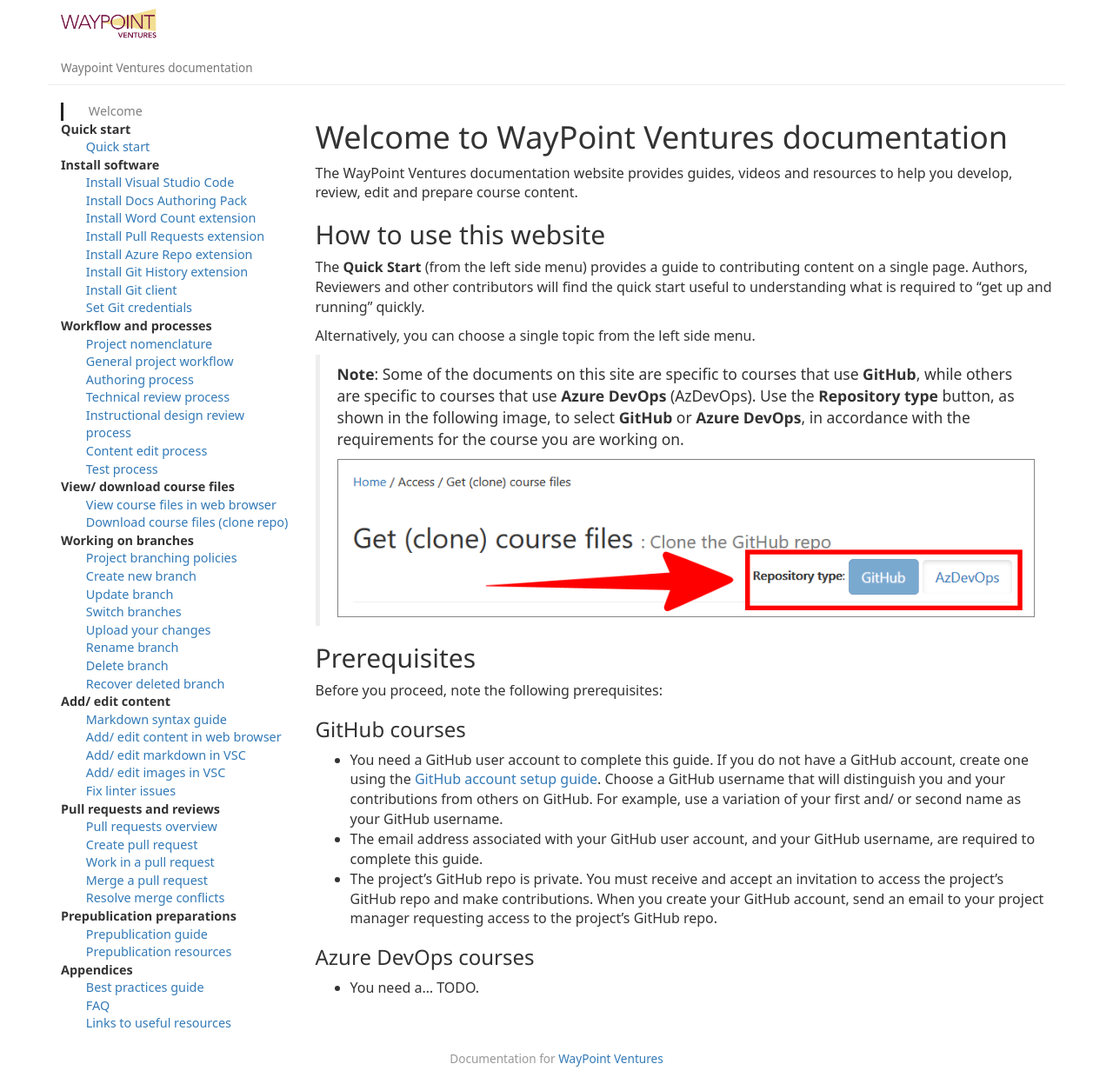
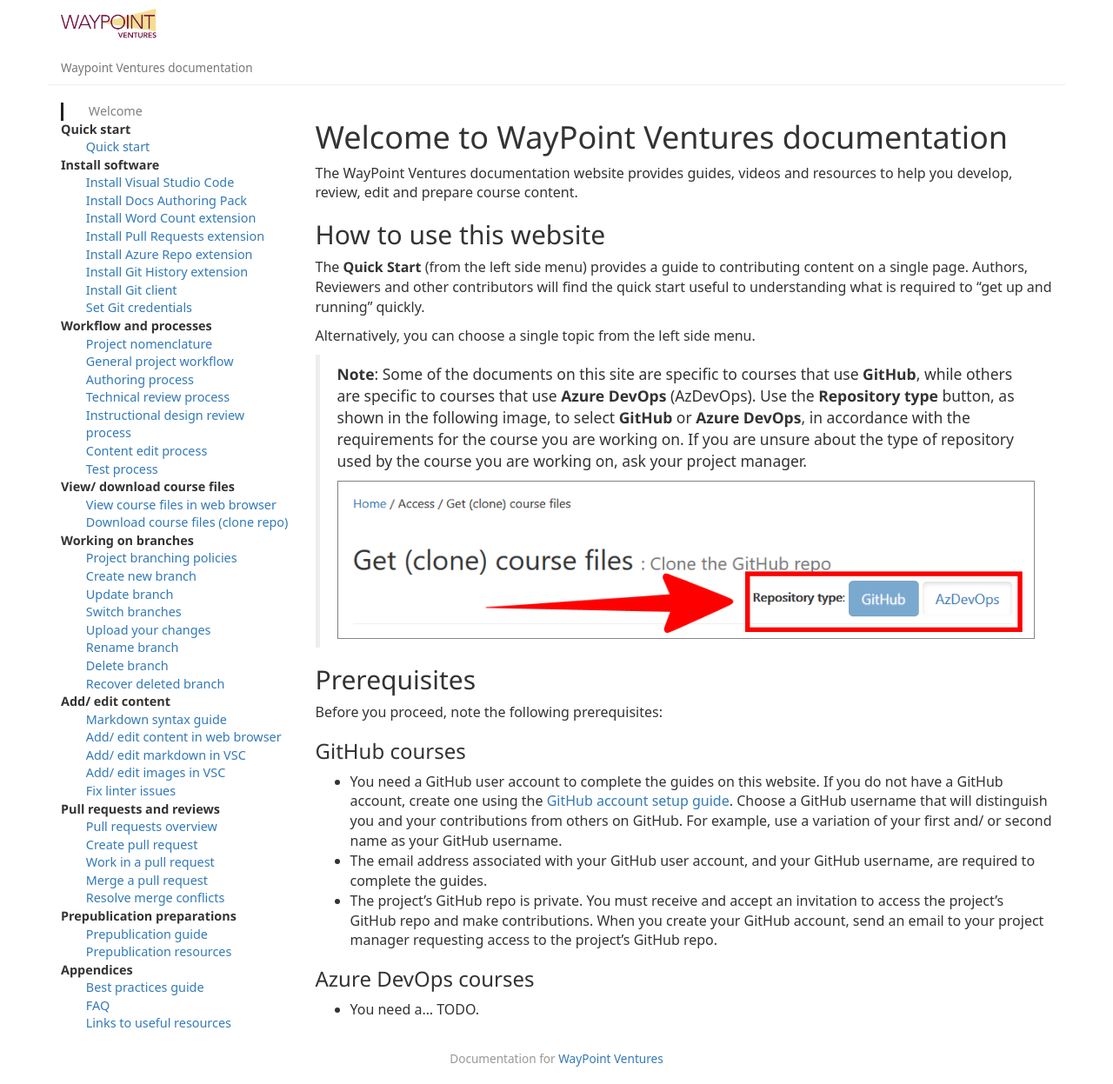
Before and after one commit to mkavana/docs, a Jekyll site: the page built from index.md, in a window 1280 px wide. Shown: the whole page at 87% size. Built offline with Jekyll 4.4.1, drawn with Linux system fonts in a browser that asks for light colours; some web fonts are replaced.

Commit message:
add clarity to index .md

```diff
--- a/index.md
+++ b/index.md
@@ -13,7 +13,7 @@ The **Quick Start** (from the left side menu) provides a guide to contributing c
 
 Alternatively, you can choose a single topic from the left side menu.
 
->**Note**: Some of the documents on this site are specific to courses that use **GitHub**, while others are specific to courses that use **Azure DevOps** (AzDevOps). Use the **Repository type** button, as shown in the following image, to select **GitHub** or **Azure DevOps**, in accordance with the requirements for the course you are working on.
+>**Note**: Some of the documents on this site are specific to courses that use **GitHub**, while others are specific to courses that use **Azure DevOps** (AzDevOps). Use the **Repository type** button, as shown in the following image, to select **GitHub** or **Azure DevOps**, in accordance with the requirements for the course you are working on. If you are unsure about the type of repository used by the course you are working on, ask your project manager.
 >
 > ![repository type sector button](assets/images/00-welcome/repo-switch.png)
 
@@ -23,8 +23,8 @@ Before you proceed, note the following prerequisites:
 
 ### GitHub courses
 
-- You need a GitHub user account to complete this guide. If you do not have a GitHub account, create one using the [GitHub account setup guide](https://docs.microsoft.com/contribute/get-started-setup-github). Choose a GitHub username that will distinguish you and your contributions from others on GitHub. For example, use a variation of your first and/ or second name as your GitHub username.
-- The email address associated with your GitHub user account, and your GitHub username, are required to complete this guide.
+- You need a GitHub user account to complete the guides on this website. If you do not have a GitHub account, create one using the [GitHub account setup guide](https://docs.microsoft.com/contribute/get-started-setup-github). Choose a GitHub username that will distinguish you and your contributions from others on GitHub. For example, use a variation of your first and/ or second name as your GitHub username.
+- The email address associated with your GitHub user account, and your GitHub username, are required to complete the guides.
 - The project's GitHub repo is private. You must receive and accept an invitation to access the project's GitHub repo and make contributions. When you create your GitHub account, send an email to your project manager requesting access to the project's GitHub repo.
 
 ### Azure DevOps courses
```
